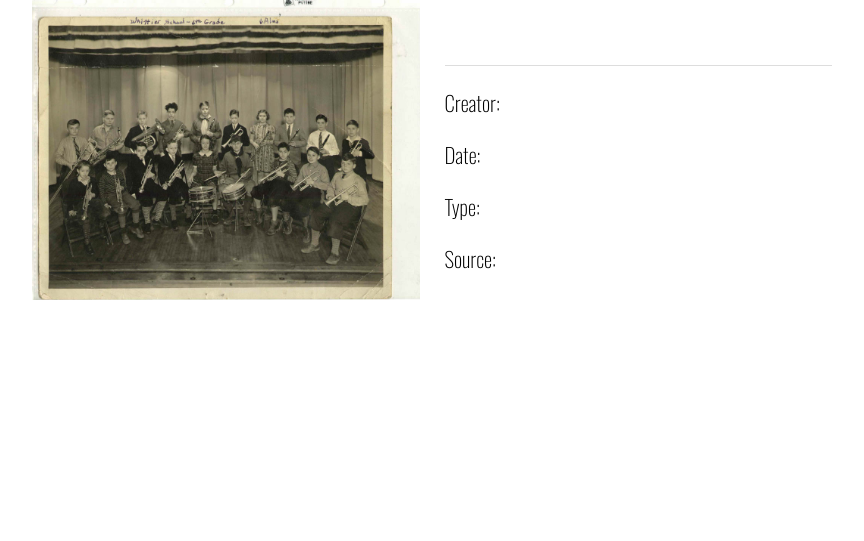
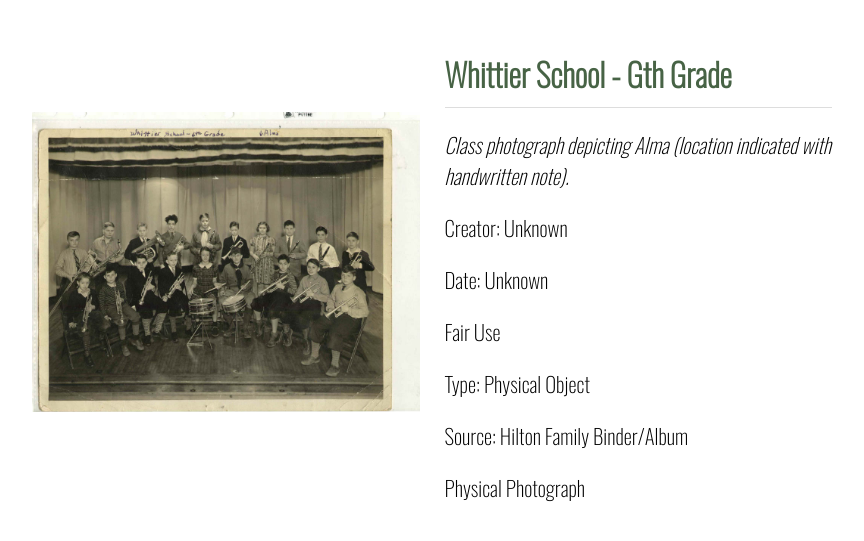
Before and after one commit to martinez2125/TennesseeChicago_Images, a Jekyll site: the page built from _mindoc_media/pg924-img.md, in a window 1280 px wide. Shown: the top 541 px of the page, without its empty margins (208-1072 px from the left). Built offline with Jekyll 4.4.1, drawn with Linux system fonts in a browser that asks for light colours.

Commit message:
Update pg924-img.md

```diff
--- a/_mindoc_media/pg924-img.md
+++ b/_mindoc_media/pg924-img.md
@@ -3,18 +3,18 @@ page: section-name
 title: Hilton Family Binder (Inside)
 media_type: image
 
-_title:
-description:
-creator:
-_date:
-rights:
-type:
-source:
+_title: "Whittier School - Gth Grade"
+description: Class photograph depicting Alma (location indicated with handwritten note).
+creator: Unknown
+_date: Unknown
+rights: Fair Use
+type: Physical Object
+source: Hilton Family Binder/Album
 identifier:
 contributor:
-format:
-credit_(IPTC):
-date_created_(IPTC):
+format: Physical Photograph
+credit_(IPTC): Digitization courtesy of Caden J. Miller & Lesly Martinez
+date_created_(IPTC): 9/15/2025
 
 _path: /assets/img/pg24-img.jpg
 order: 26
```
